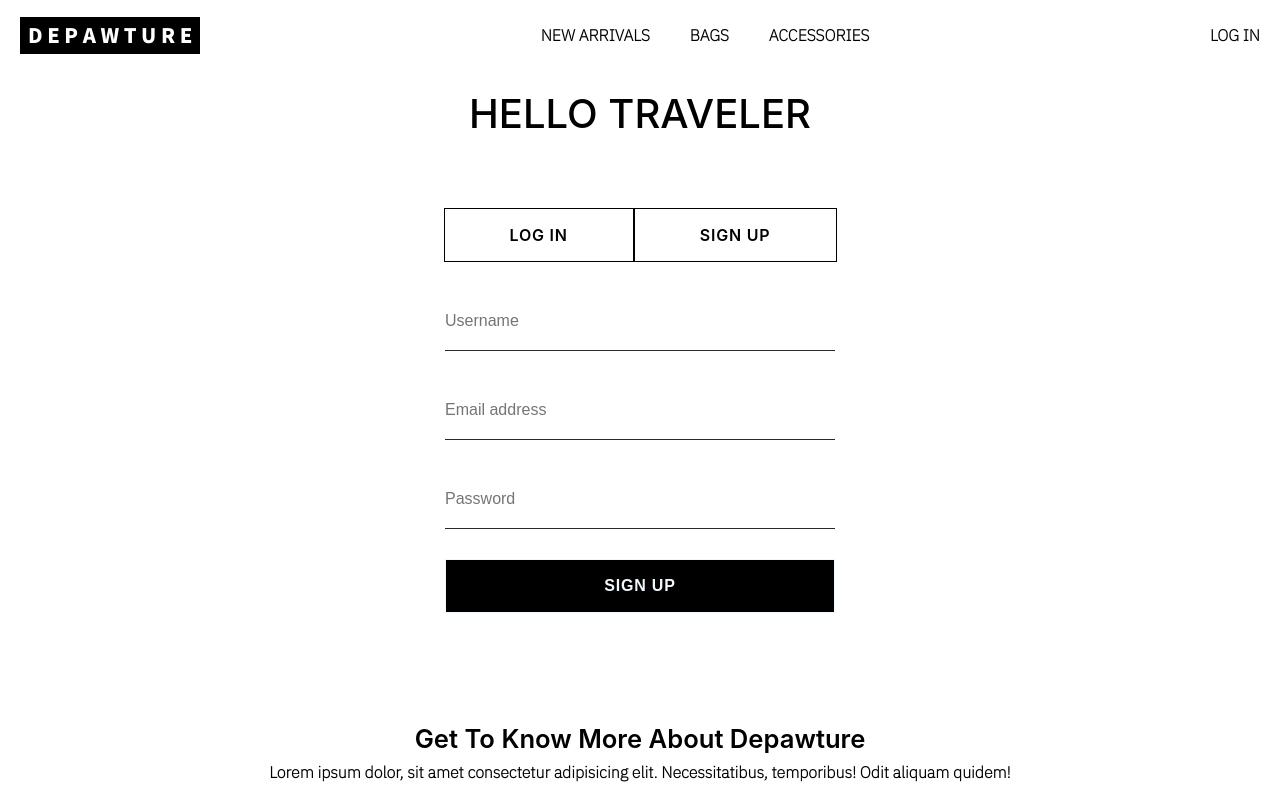
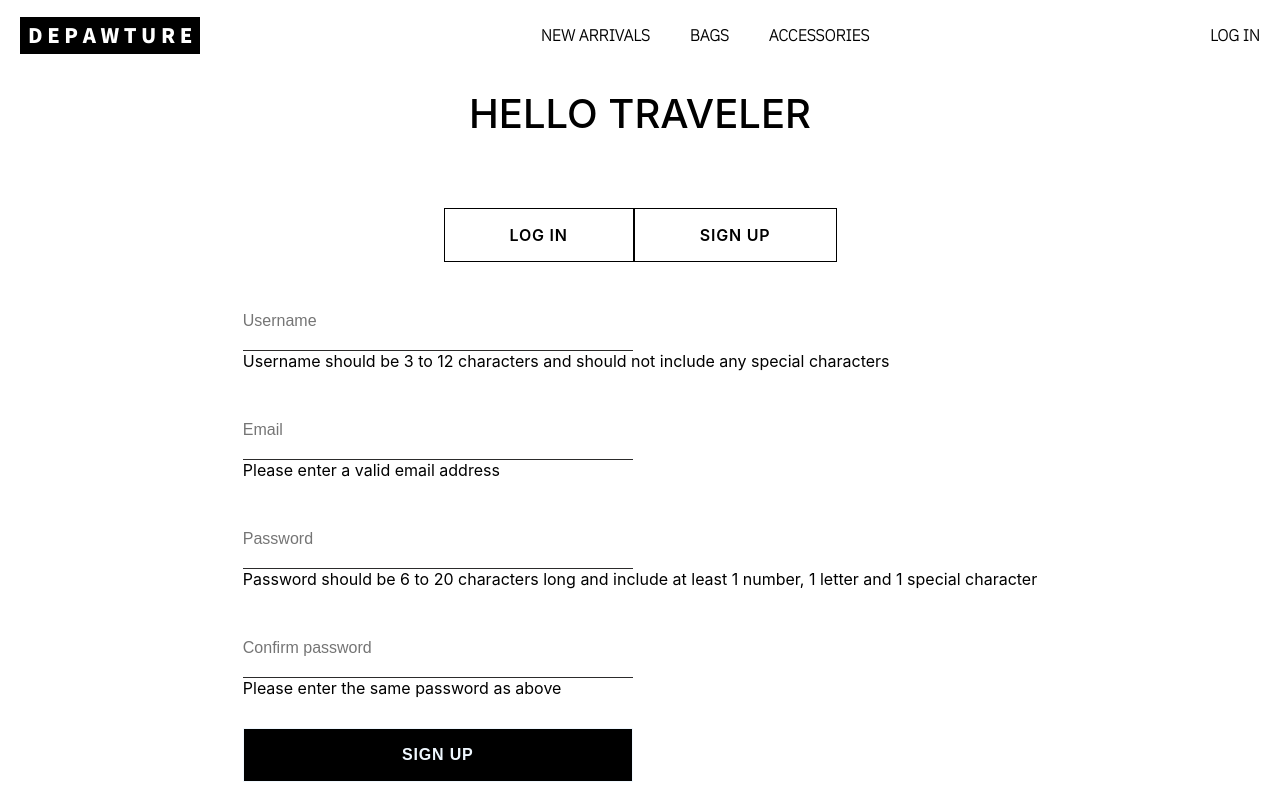
Before and after one commit to avacadok/departure, a React (Create React App) app in the folder client/: page /register in a window 1280 px wide. Shown: the top 798 px of the page. Built offline with nearby package versions, Linux system fonts and the light colour scheme; no server answers; a web font is replaced by a local one.

Commit message:
adding form to register

```diff
--- /dev/null
+++ b/client/src/components/Form.jsx
@@ -0,0 +1,21 @@
+import React from "react";
+
+const Form = (props) => {
+
+  return (
+    <div className="form-input">
+      <div>
+        <input
+        placeholder={props.placeholder}
+        type={props.type}
+        onChange={props.onChange}
+        required={props.required}
+        pattern={props.pattern} />
+      </div>
+
+      <span>{props.errorMsg}</span>
+    </div>
+  )
+}
+
+export default Form;
--- a/client/src/components/Register.jsx
+++ b/client/src/components/Register.jsx
@@ -1,13 +1,13 @@
 import React, { useState, useEffect, useRef } from "react";
 import { Link } from "react-router-dom";
 import axios from "axios";
+import Form from "./Form";
 
 const Register = () => {
   const [username, setUsername] = useState('');
   const [password, setPassword] = useState('');
-  const [matchPassword, setMatchPassword] = useState('');
   const [email, setEmail] = useState('');
-  const [matchEmail, setMatchEmail] = useState('');
+  const [confirmPassword, setConfirmPassword] = useState('');
   const [registerStat, setRegisterStat] = useState(false);
 
   const userRegister = (e) => {
@@ -22,7 +22,6 @@ const Register = () => {
       })
       .catch(err => console.log("err from register", err))
   }
-
   return (
     <>
       <div className="page-title">Hello Traveler</div>
@@ -35,45 +34,35 @@ const Register = () => {
 
         {registerStat ? <p className="register-msg">Welcome to Depawture <b>PAWRENT</b>, please click the <b>LOG IN</b> button to sign into your account 🖤</p> : <></>}
 
-        <div className="input-username">
-          <input type={'name'}
-          placeholder="Username"
+        <form onSubmit={userRegister}>
+
+          <Form placeholder={'Username'} type={'text'} value={username}
           onChange={(e) => setUsername(e.target.value)}
-          value={username}>
-          </input>
-        </div>
+          errorMsg={'Username should be 3 to 12 characters and should not include any special characters'} required={true}
+          pattern={'^[A-Za-z0-9]{3,12}'} />
 
-        <div className="input-email">
-          <input type={'email'}
-          placeholder="Email address"
+          <Form placeholder={'Email'} type={'email'} value={email}
           onChange={(e) => setEmail(e.target.value)}
-          value={email}>
-          </input>
-        </div>
+          errorMsg={'Please enter a valid email address'}
+          required={true} />
 
-        {/* <div className="input-email">
-          <input type={'email'} placeholder="Confirm email" >
-          </input>
-        </div> */}
+          <Form placeholder={'Password'} type={'text'} value={password}
+          onChange={(e) => setPassword(e.target.value)}
+          errorMsg={'Password should be 6 to 20 characters long and include at least 1 number, 1 letter and 1 special character'}
+          required={true}
+          pattern={'^(?=.*[0-9])(?=.*[a-zA-Z])(?=.*[!@#$%^&*])[a-zA-Z0-9!@#$%^&*]{6,20}$'}/>
 
-        <form className="input-password">
-          <input type={'password'}
-          placeholder="Password"
-          autoComplete="on"
-          onChange={(e) => setPassword(e.target.value)}
-          value={password}>
-          </input>
+          <Form placeholder={'Confirm password'} type={'text'} value={confirmPassword}
+          onChange={(e) => setConfirmPassword(e.target.value)}
+          required={true}
+          errorMsg={'Please enter the same password as above'}
+          pattern={password}
+          />
+
+          <button className="confirm-button" type="submit" >
+            Sign up
+          </button>
         </form>
-
-        {/* <form className="input-password">
-          <input type={'password'} placeholder="Confirm password" autoComplete="on">
-          </input>
-        </form> */}
-
-        <button className="confirm-button" type="submit"
-          onClick={userRegister} >
-          Sign up
-        </button>
 
       </section>
     </>
```
